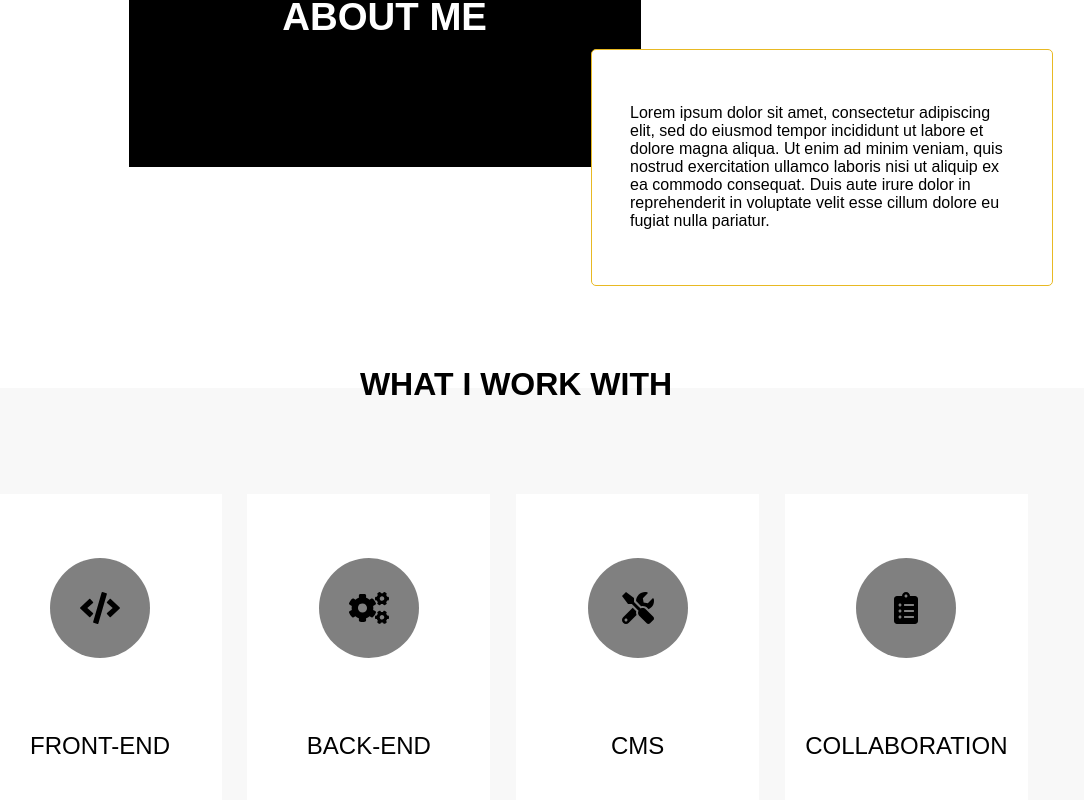
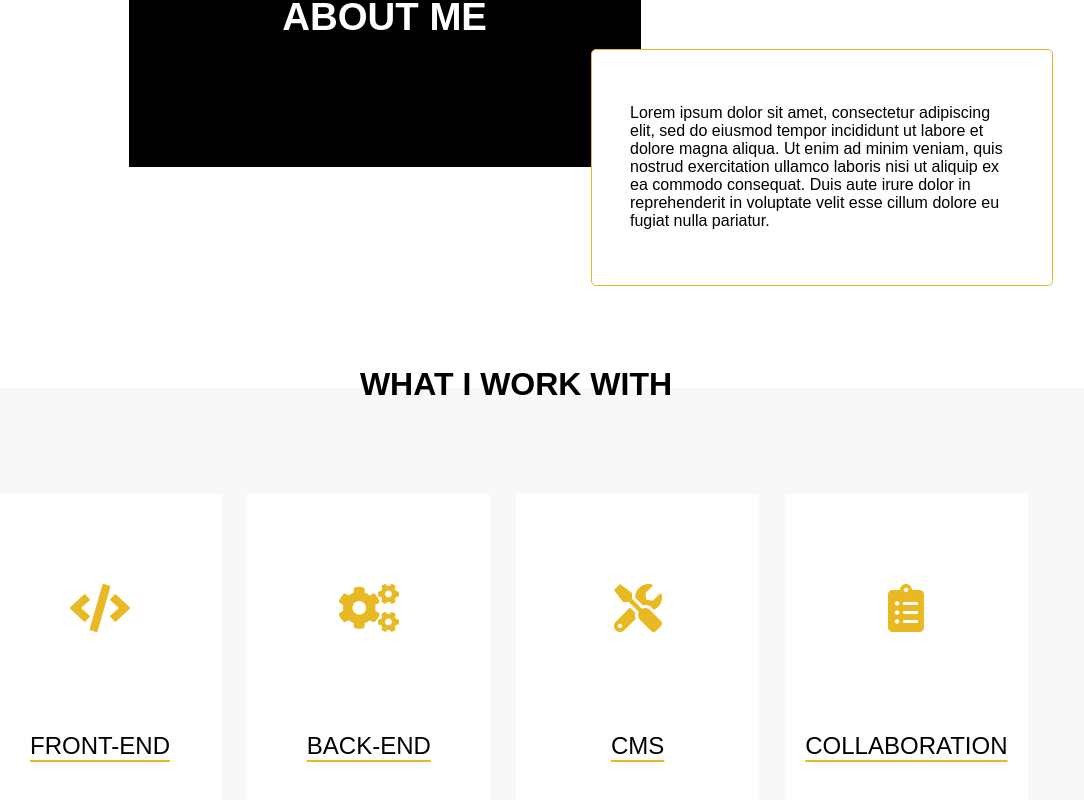
Before and after one commit to emmanuellejaldorau/my-portfolio, a React (Create React App) app: page / in a window 1280 px wide. Shown: the part 1064-1864 px from the top of the page, without its empty margins (124-1208 px from the left). Built offline with nearby package versions, Linux system fonts and the light colour scheme.

Commit message:
style(skills):adjusted colors

```diff
--- a/src/App.css
+++ b/src/App.css
@@ -131,9 +131,10 @@ padding: 0 0 5%;
 
 .skills-main-icon{
   margin-bottom: 50px;
-  font-size: 2rem;
-  background-color: grey;
-  border-radius: 50%;
+  font-size: 3rem;
+  color:#e8b923;
+  /* background-color: grey;
+  border-radius: 50%; */
   width: 100px;
   height: 100px;
   display: flex;
@@ -144,6 +145,9 @@ padding: 0 0 5%;
 .skills-tile > p {
   font-size: 1.5rem;
   text-align: center;
+  text-decoration: underline;
+  text-decoration-color: #e8b923;
+  text-underline-position: under;
 }
 
 
```
